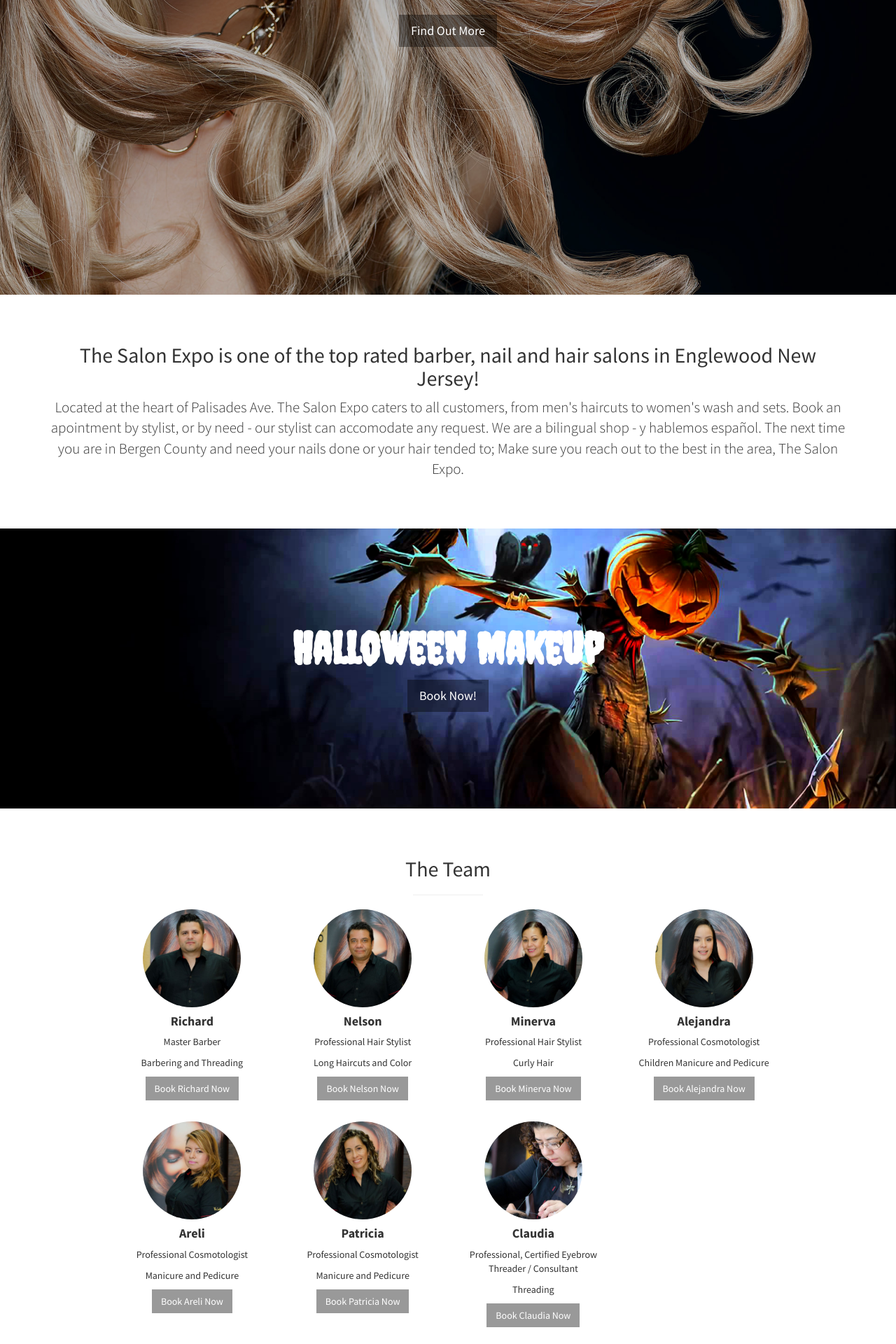
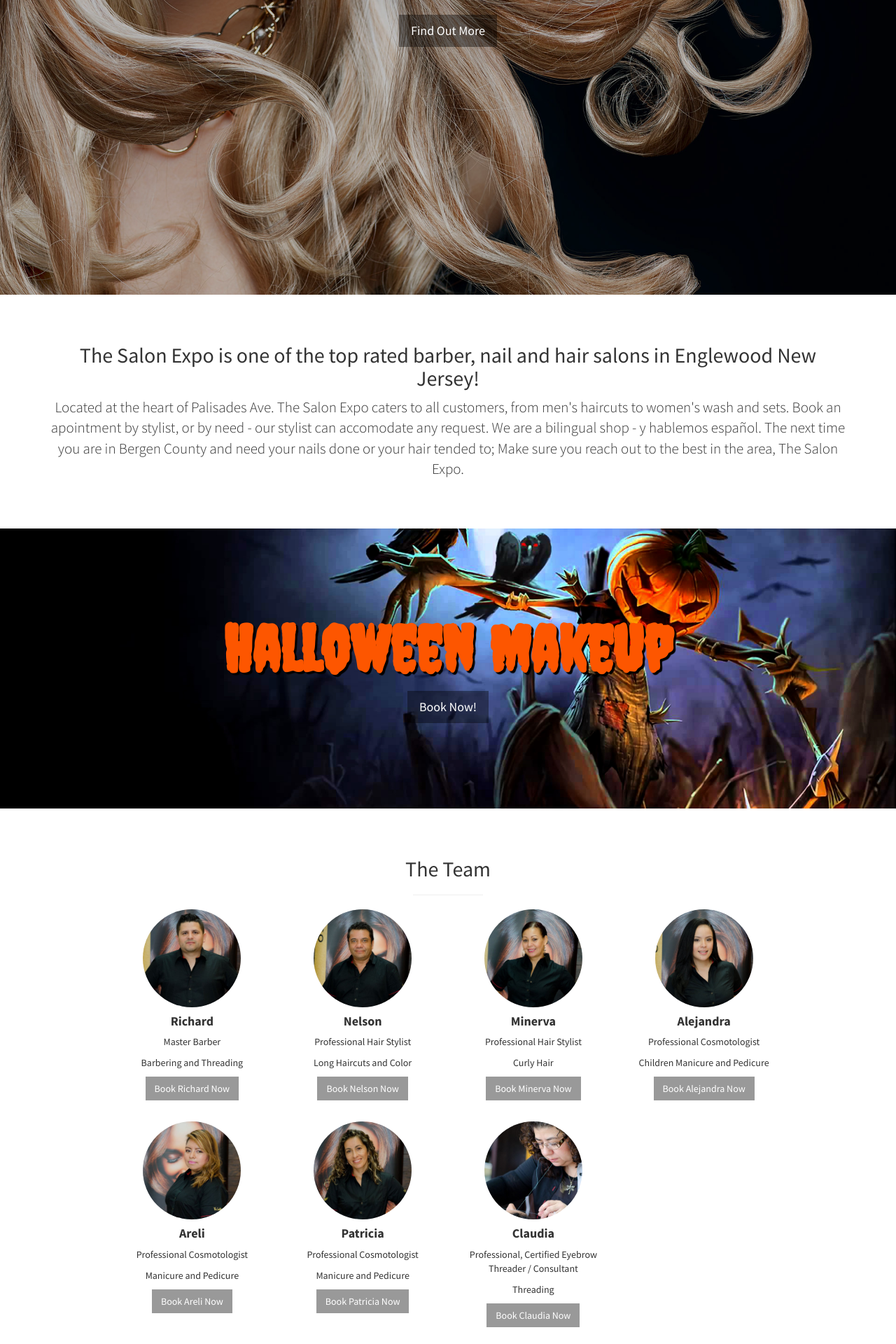
Before and after one commit to thesalonexpo/thesalonexpo.github.io, a Jekyll site: the page built from index.html, in a window 1280 px wide. Shown: the part 479-2399 px from the top of the page at 70% size. Built offline with Jekyll 4.4.1, drawn with Linux system fonts in a browser that asks for light colours.

Commit message:
Added, halloween special slot

```diff
--- a/_includes/special.html
+++ b/_includes/special.html
@@ -1,8 +1,10 @@
 <aside class="halloween">
   <div class="text-vertical-center">
-    {% for text in site.salon_specials.info.text %}
-        <h1 class="{{ site.salon_specials.info.class }}">{{ text.line }}</h1>
-    {% endfor %}
+    <h1 class="{{ site.salon_specials.info.class }}">
+        {% for text in site.salon_specials.info.text %}
+            {{ text.line }}
+        {% endfor %}
+    </h1>
 
     {% if site.salon_specials.info.cta %}
         <div class="col-lg-12 text-center">
--- a/css/stylish-portfolio.css
+++ b/css/stylish-portfolio.css
@@ -246,6 +246,12 @@
     margin-bottom: 10px;
 }
 
+.halloween .creepster {
+    font-size: 6.5em;
+    text-shadow: 3px 3px 1px #000;
+    color: #fd5600;
+}
+
 /* Portfolio */
 
 .portfolio {
```
